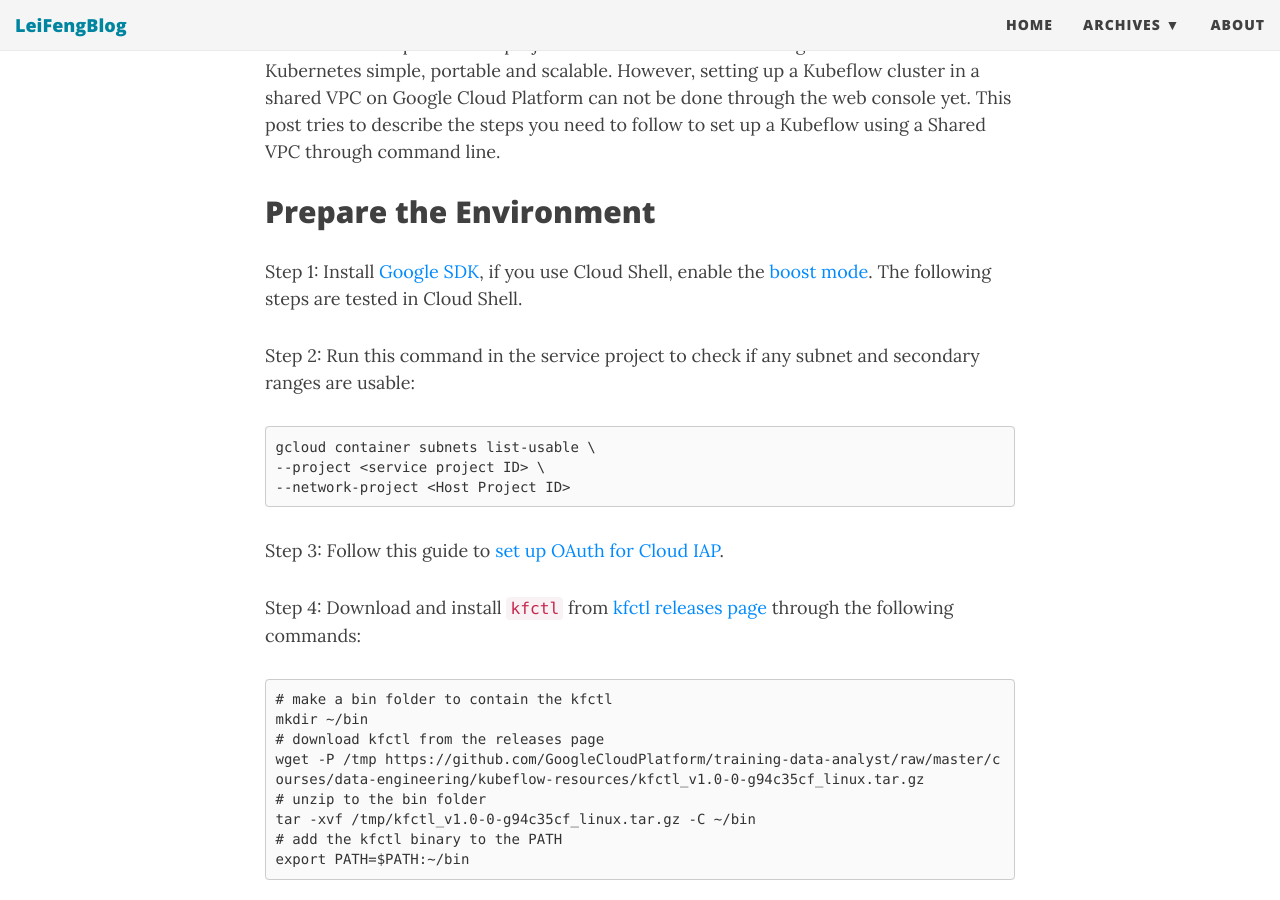
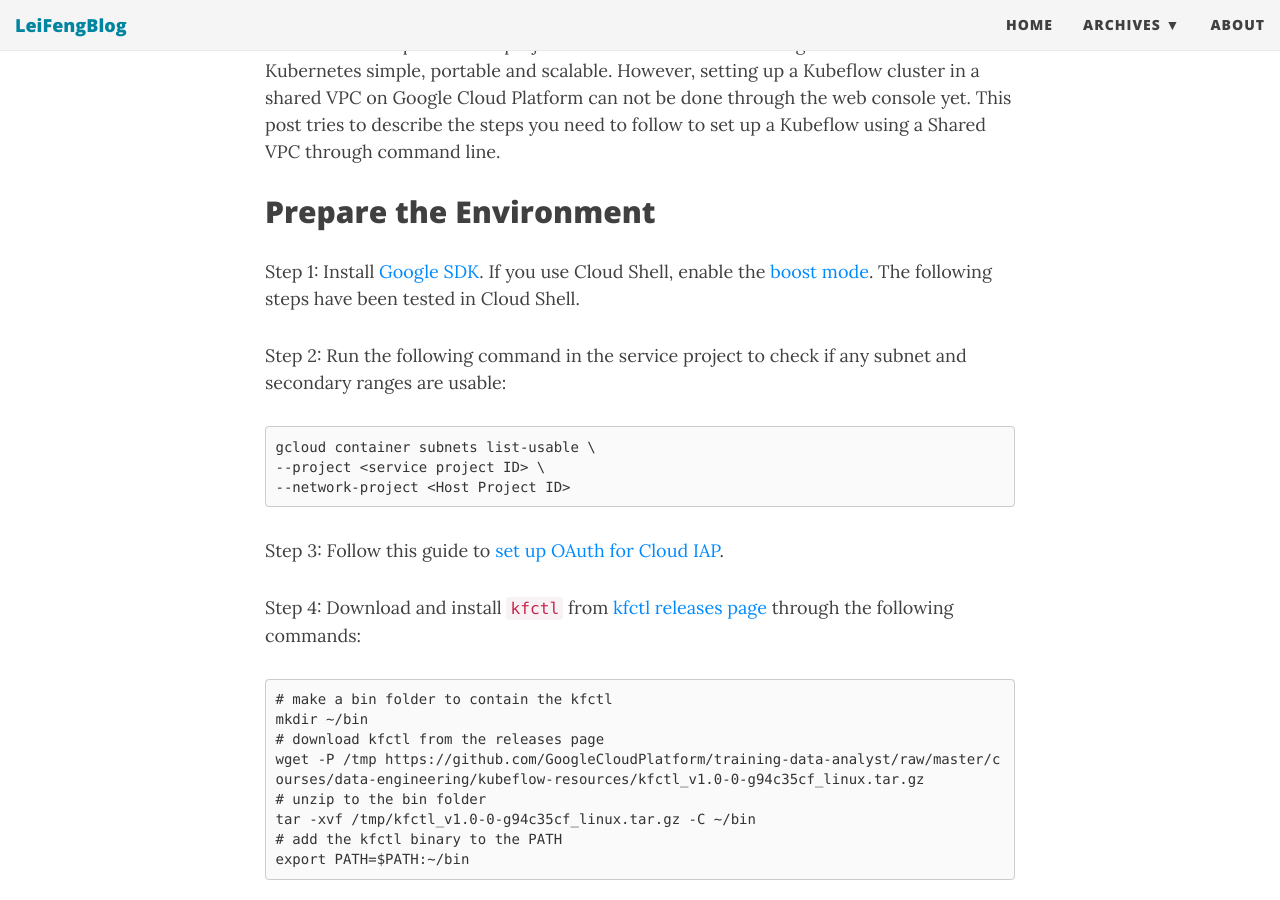
Before and after one commit to stonefl/stonefl.github.io, a Jekyll site: the page built from _posts/2020-03-16-setup-kubeflow-cluster-in-shared-vpc-on-google-cloud-platform.md, in a window 1280 px wide and 900 px high, scrolled down 424 px. Built offline with Jekyll 4.4.1, drawn with Linux system fonts in a browser that asks for light colours; nearby versions of some CDN libraries; comment, search, counter and statistics services are not loaded; some of the changed text lies outside the part shown.

Commit message:
Update 2020-03-16-setup-kubeflow-cluster-in-shared-vpc-on-google-cloud-platform.md

````diff
--- a/_posts/2020-03-16-setup-kubeflow-cluster-in-shared-vpc-on-google-cloud-platform.md
+++ b/_posts/2020-03-16-setup-kubeflow-cluster-in-shared-vpc-on-google-cloud-platform.md
@@ -13,9 +13,9 @@ thumbnail: /img/post/Google-Cloud-Logo-black.JPG
 <!--more-->
 
 ## Prepare the Environment
-Step 1: Install [Google SDK](https://cloud.google.com/sdk/), if you use Cloud Shell, enable the [boost mode](https://cloud.google.com/shell/docs/features#boost_mode). The following steps are tested in Cloud Shell.
+Step 1: Install [Google SDK](https://cloud.google.com/sdk/). If you use Cloud Shell, enable the [boost mode](https://cloud.google.com/shell/docs/features#boost_mode). The following steps have been tested in Cloud Shell.
 
-Step 2: Run this command in the service project to check if any subnet and secondary ranges are usable:
+Step 2: Run the following command in the service project to check if any subnet and secondary ranges are usable:
 ```
 gcloud container subnets list-usable \
 --project <service project ID> \
@@ -156,7 +156,7 @@ kubectl -n kubeflow get all
 
 ## Delete Kubeflow Deployment
 
-Once you done your job or someething goes wrong, you can use the following commands to delete the deployment:
+Once you have done your job or someething goes wrong, you can use the following commands to delete the deployment:
 
 If you want to delete all the resources, including storage:
 ```
````
